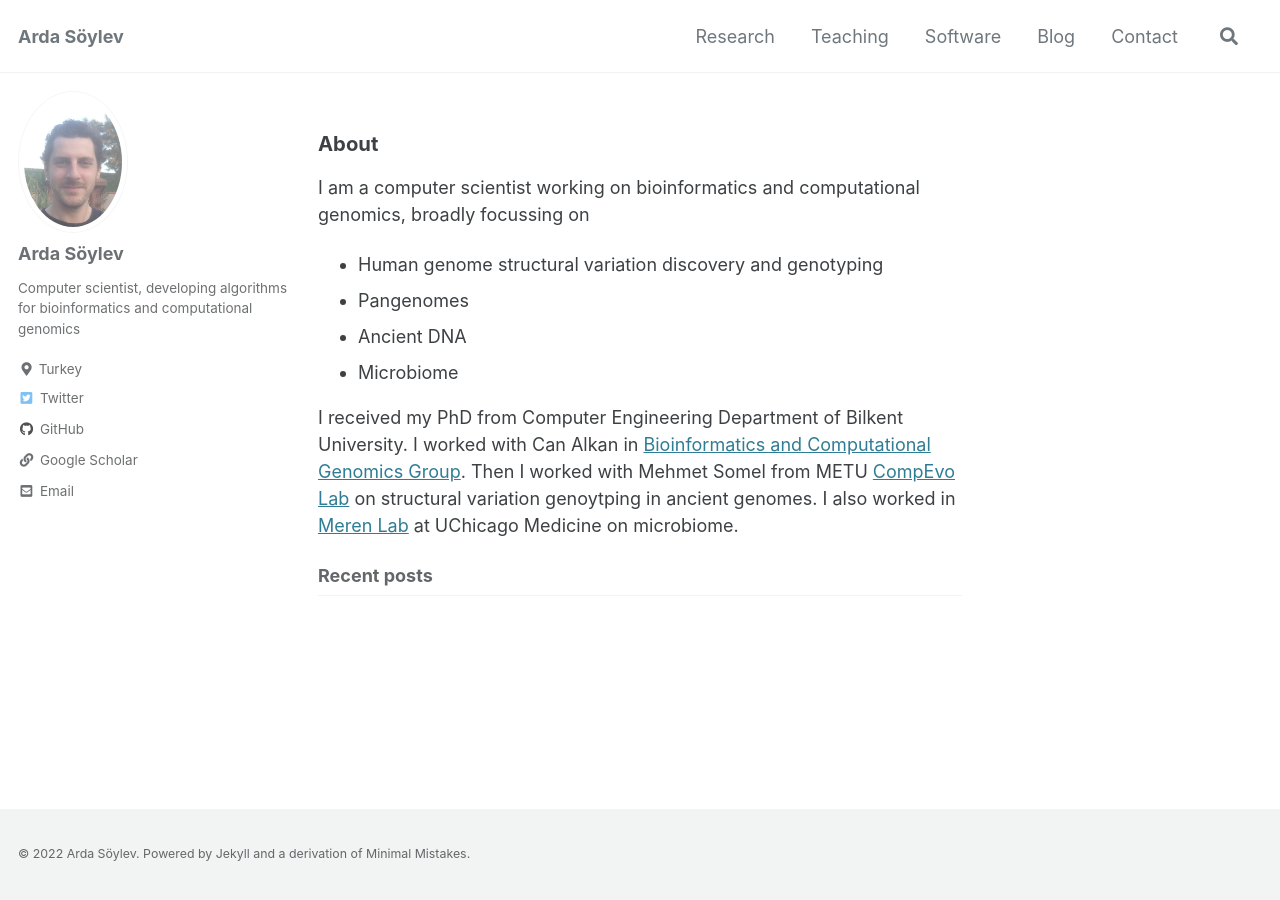
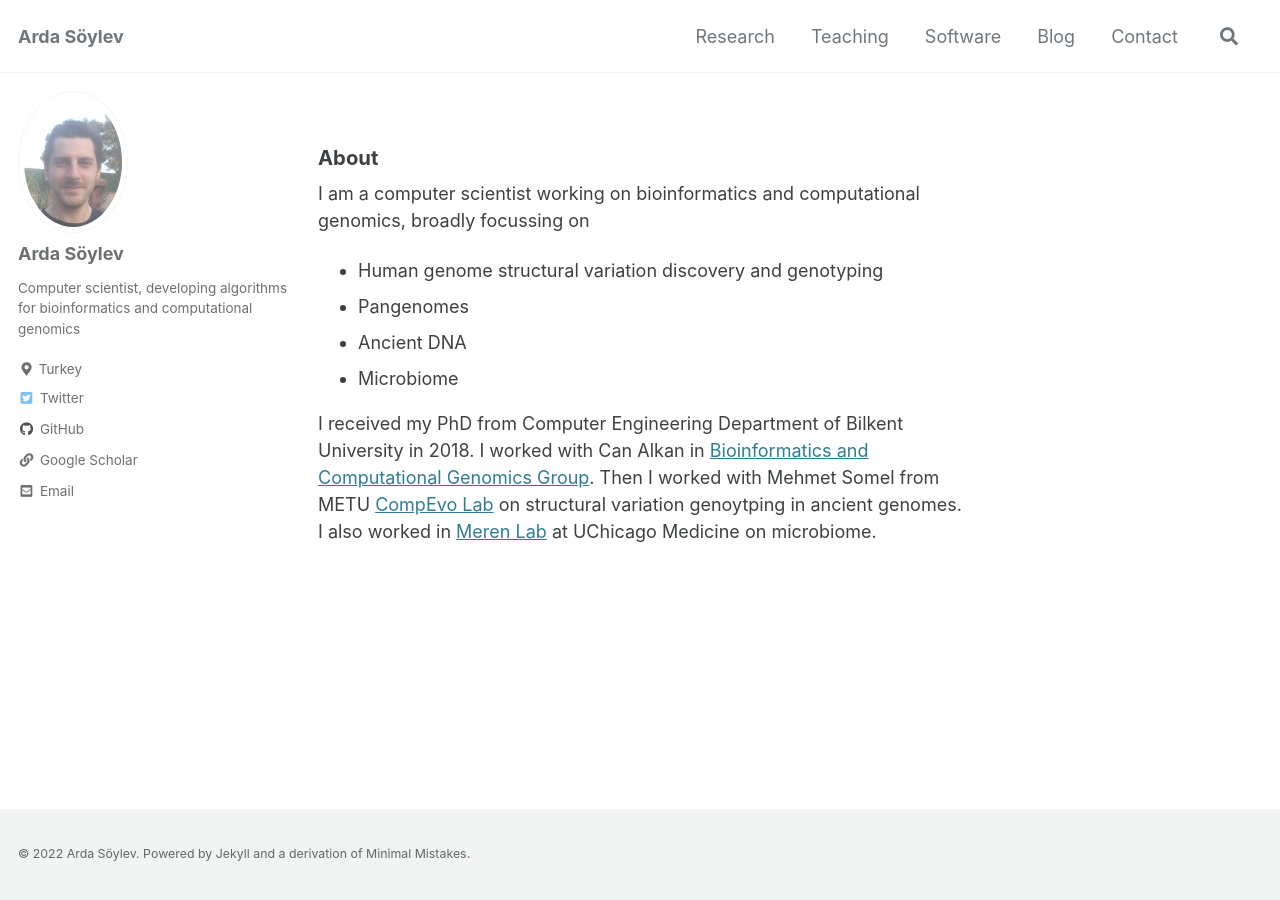
Before and after one commit to asylvz/asylvz.github.io, a Jekyll site: the page built from _pages/about.md, in a window 1280 px wide. Built offline with Jekyll 4.4.1, drawn with Linux system fonts in a browser that asks for light colours; cached includes are drawn as plain includes; our own code applies the rules of GitHub Pages for plain Markdown files; the list of posts is cut into pages by our own code.

Commit message:
Removed index.html

```diff
--- a/_pages/about.md
+++ b/_pages/about.md
@@ -8,4 +9,15 @@
   - /about.html
 ---
 
-Under Development
+
+<h3>About</h3>
+
+<p>I am a computer scientist working on bioinformatics and computational genomics, broadly focussing on </p>
+<ul>
+<li>Human genome structural variation discovery and genotyping</li>
+<li>Pangenomes</li>
+<li>Ancient DNA</li>
+<li>Microbiome</li>
+</ul>
+<p>I received my PhD from Computer Engineering Department of Bilkent University in 2018. I worked with Can Alkan in <a href="http://alkanlab.org/"> Bioinformatics and Computational Genomics Group</a>. Then I worked with Mehmet Somel from METU <a href="http://compevo.bio.metu.edu.tr/">CompEvo Lab</a> on structural variation genoytping in ancient genomes. I also worked in <a href="https://merenlab.org/">Meren Lab</a> at UChicago Medicine on microbiome.
+</p>
--- a/_pages/contact.md
+++ b/_pages/contact.md
@@ -1,7 +1,7 @@
 ---
 title: "Contact"
 permalink: /contact/
-layout: posts
+layout: single
 author_profile: true
 ---
 
--- a/_pages/research.md
+++ b/_pages/research.md
@@ -1,7 +1,7 @@
 ---
 title: "Research"
 permalink: /research/
-layout: posts
+layout: archive
 author_profile: true
 ---
 
--- a/_pages/software.md
+++ b/_pages/software.md
@@ -1,7 +1,7 @@
 ---
 title: "Software"
 permalink: /software/
-layout: posts
+layout: single
 author_profile: true
 ---
 
--- a/_pages/teaching.md
+++ b/_pages/teaching.md
@@ -1,7 +1,7 @@
 ---
 title: "Teaching"
 permalink: /teaching/
-layout: posts
+layout: single
 author_profile: true
 ---
 
--- a/index.html
+++ /dev/null
@@ -1,17 +0,0 @@
----
-layout: home
-author_profile: true
----
-
-<h3>About</h3>
-
-<p>I am a computer scientist working on bioinformatics and computational genomics, broadly focussing on </p>
-<ul>
-<li>Human genome structural variation discovery and genotyping</li>
-<li>Pangenomes</li>
-<li>Ancient DNA</li>
-<li>Microbiome</li>
-</ul>
-<p>I received my PhD from Computer Engineering Department of Bilkent University. I worked with Can Alkan in <a href="http://alkanlab.org/"> Bioinformatics and Computational Genomics Group</a>.
-  Then I worked with Mehmet Somel from METU <a href="http://compevo.bio.metu.edu.tr/">CompEvo Lab</a> on structural variation genoytping in ancient genomes. I also worked in <a href="https://merenlab.org/">Meren Lab</a> at UChicago Medicine on microbiome.
-</p>
```
Also changed, not shown: other parts of _pages/about.md (+1 -0 lines).
